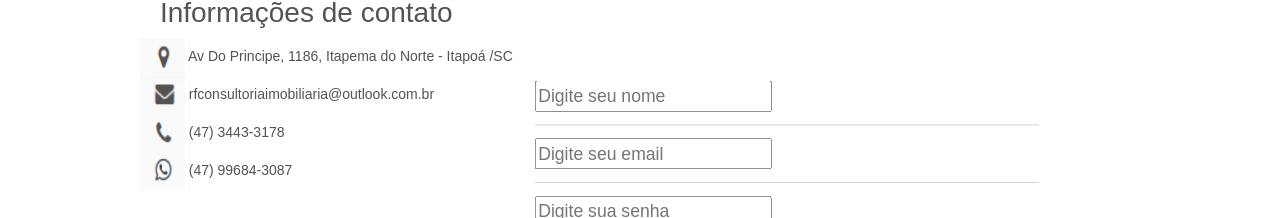
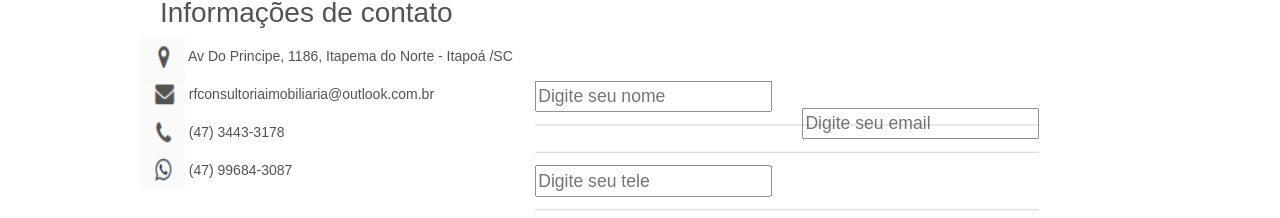
Before and after one commit to vitoriacsantoss/HackatonIntegrado, a Vue app: page /contato in a window 1280 px wide. Shown: the part 582-800 px from the top of the page. Built offline with nearby package versions, Linux system fonts and the light colour scheme.

Commit message:
formulario

```diff
--- a/src/views/ContatoView.vue
+++ b/src/views/ContatoView.vue
@@ -1,9 +1,5 @@
 <script setup>
-
-
 import { ref, computed } from 'vue'
-
-
 
 
 const nome = ref('')
@@ -79,27 +75,30 @@ const mensagemErro = computed(() => {
                     <form class="form" @submit.prevent="ok = validar()">
                         <div class="centro">
                             <div class="dados">
+                                <div class="nome">
                                 <input type="text" v-on:keypress="ok = false" v-model="nome" required
                                     placeholder="Digite seu nome" />
+                                </div>
                                 <hr>
-                                <div></div>
+                                <div class="email">
                                 <input type="email" v-on:keypress="ok = false" v-model="email"
                                     placeholder="Digite seu email" />
-                                <hr>
-                                <div>
-                                <input type="password" v-on:keypress="ok = false" v-model="senha" minlength="6"
-                                    placeholder="Digite sua senha" />
                                 </div>
                                 <hr>
-                                <div>
-                                <input type="password" v-on:keypress="ok = false" v-model="confirma" minlength="6"
-                                    placeholder="Digite sua senha novamente" />
-                                <p class="paga">{{ mensagemErro }}</p>
+                                <div class="telefoneCL">
+                                    <input type="password" v-on:keypress="ok = false" v-model="senha" minlength="6"
+                                        placeholder="Digite seu tele" />
+                                </div>
+                                <hr>
+                                <div class="telefoneFX">
+                                    <input type="password" v-on:keypress="ok = false" v-model="confirma" minlength="6"
+                                        placeholder="Digite sua senha novamente" />
+                                    <p class="paga">{{ mensagemErro }}</p>
                                 </div>
                                 <hr>
                                 <input type="text" v-on:keypress="ok = false" v-model="obs" style="padding: 30px;"
                                     placeholder="Digite uma obs sobre a loja..." />
-
+                                 <br>
                                 <button class="comp" type="submit">Enviar</button>
                             </div>
                         </div>
@@ -111,6 +110,19 @@ const mensagemErro = computed(() => {
 </template>
 
 <style scoped>
+
+.nome{
+    display: flex;
+    flex-direction: column;
+    align-items: baseline;
+}
+.email{
+    margin-top: -6%;
+    display: flex;
+    flex-direction: column;
+    align-items: end;
+}
+
 h2 {
     font-size: 25px;
 }
```
